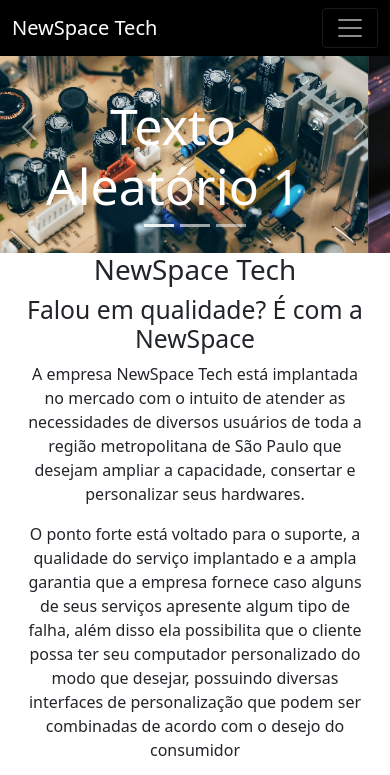
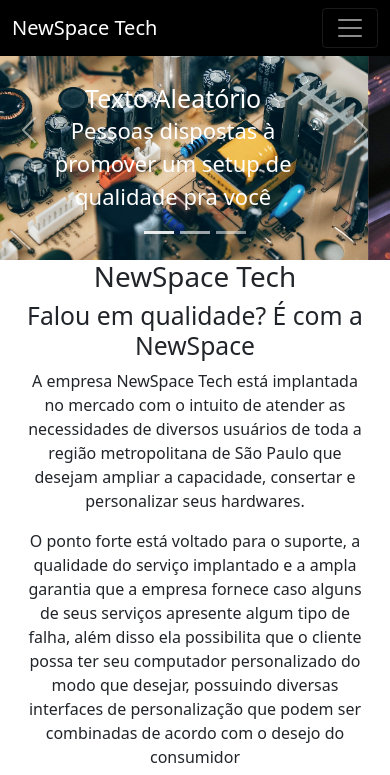
Before and after one commit to Luis-Augusto01/Projeto-NewSpace_Tech, a plain HTML site: page Index.html in a window 390 px wide. Shown: the top 775 px of the page. Drawn offline with nearby package versions, Linux system fonts and the light colour scheme.

Commit message:
Melhorando a visualização do carrossel para dispositivos móveis pequenos

```diff
--- a/Index.html
+++ b/Index.html
@@ -65,7 +65,7 @@
                     <div class="carousel-item active">
                         <img src="Images/Banners/Carrossel/Banner 1 - Circuito.jpg" class="d-block w-100 img-carousel" alt="...">
                         <div class="carousel-caption ">
-                            <h2>Texto Aleatório 1</h2>
+                            <h2 class="slide-title">Texto Aleatório</h2>
                             <p>Pessoas dispostas à promover um setup de qualidade pra você</p>
                         </div>
                     </div>
@@ -73,7 +73,7 @@
                     <div class="carousel-item">
                         <img src="Images/Banners/Carrossel/Banner 2 - Fibra.jpg" class="d-block w-100" alt="...">
                         <div class="carousel-caption ">
-                            <h2>Texto Aleatório 2</h2>
+                            <h2 class="slide-title">Texto Aleatório</h2>
                             <p>Pessoas dispostas à promover um futuro de qualidade pra vc</p>
                         </div>
                     </div>
@@ -81,7 +81,7 @@
                     <div class="carousel-item">
                         <img src="Images/Banners/Carrossel/Banner 3 - Rede.jpg" class="d-block w-100" alt="...">
                         <div class="carousel-caption">
-                            <h2>Texto Aleatório 3</h2>
+                            <h2 class="slide-title">Texto Aleatório</h2>
                             <p>Pessoas dispostas à promover um futuro de qualidade pra vc</p>
                         </div>
                     </div>
--- a/css/style.css
+++ b/css/style.css
@@ -68,10 +68,8 @@ header, main, footer {
     height: 80vh;
 }
 
-@media screen and (max-width: 950px) {
-    #carouselExampleIndicators .carousel-inner, #carouselExampleIndicators .carousel-item {
-        height: 30vh;
-    }
+#cacarouselExampleIndicators h2{
+    font-size: 1px;
 }
 
 
@@ -106,3 +104,35 @@ header, main, footer {
 #card-services-enterprises h4 {
     margin-bottom: 40px;
 }
+
+@media screen and (max-width: 950px) {
+    #carouselExampleIndicators .carousel-inner, #carouselExampleIndicators .carousel-item {
+        height: auto;
+    }
+}
+
+@media screen and (max-width: 500px) {
+    #carouselExampleIndicators .carousel-caption h2 {
+        font-size: 25px;
+        margin-bottom: 1px;
+        margin-top: -15px;
+    }
+}
+
+@media screen and (max-width: 349px) {
+    #carouselExampleIndicators .carousel-caption h2 {
+        font-size: 25px;
+        margin-top: 5px;
+
+    }
+
+    #carouselExampleIndicators .carousel-caption p {
+        display: none;
+    }
+}
+
+@media screen and (max-width: 237px) {
+    #carouselExampleIndicators{
+        opacity: 0;
+    }
+}
```
